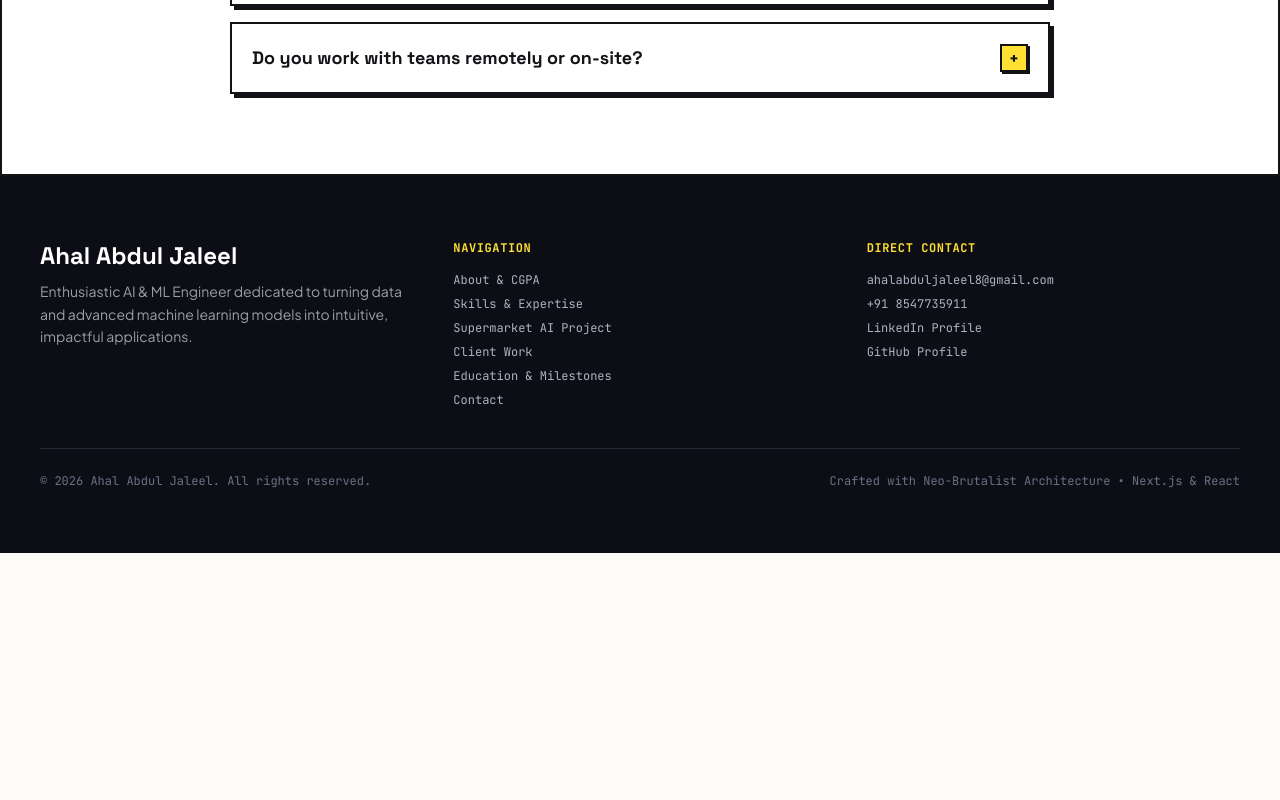
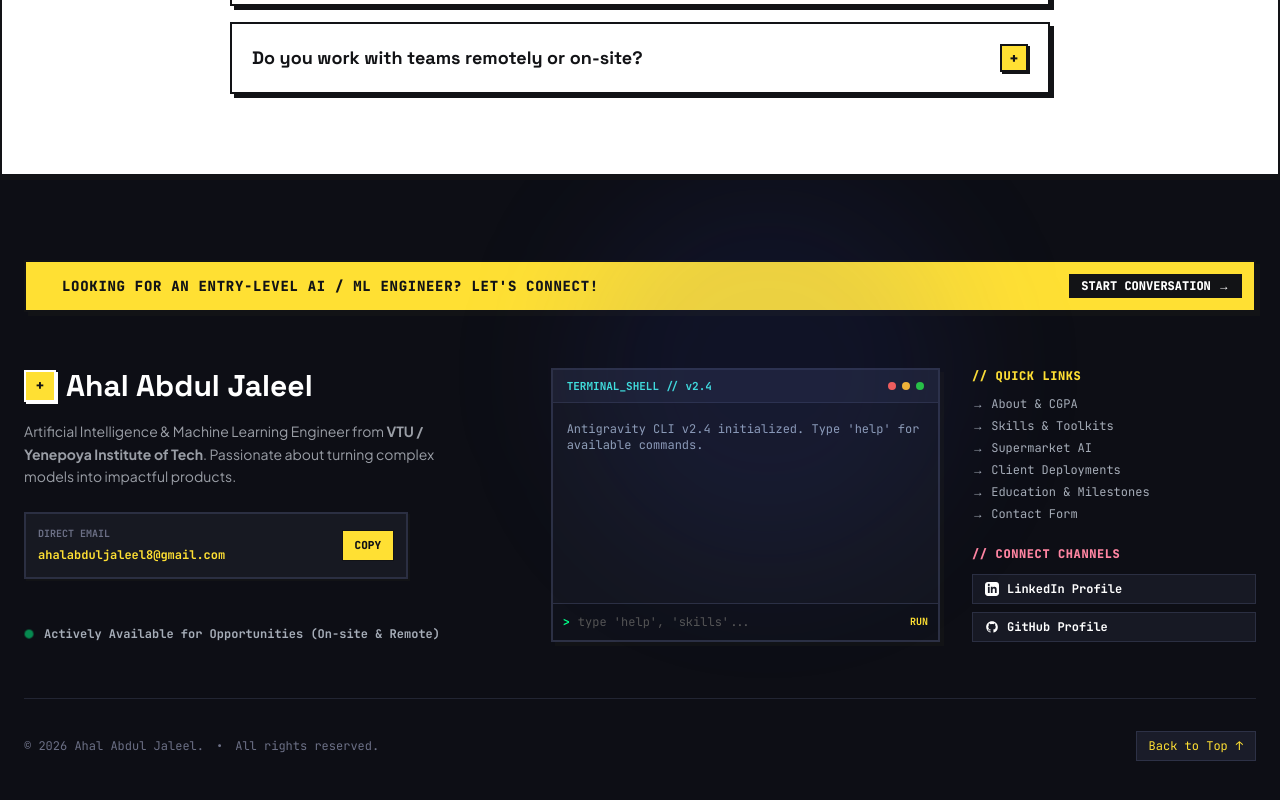
Before and after one commit to ahal0309/portfolio, a Next.js app: page / in a window 1280 px wide. Shown: the part 8621-9421 px from the top of the page. Before the commit the page ends 9174 px from the top, so only its background shows below. Built offline with nearby package versions, Linux system fonts and the light colour scheme.

Commit message:
feat: redesign footer with interactive developer terminal, one-click copy, and marquee call-to-action

```diff
--- a/src/app/page.tsx
+++ b/src/app/page.tsx
@@ -50,6 +50,46 @@ export default function Home() {
     subject: "",
     message: "",
   });
+
+  const [copiedEmail, setCopiedEmail] = useState(false);
+  const [terminalInput, setTerminalInput] = useState("");
+  const [terminalOutput, setTerminalOutput] = useState<string[]>([
+    "Antigravity CLI v2.4 initialized. Type 'help' for available commands.",
+  ]);
+
+  const handleTerminalSubmit = (e: React.FormEvent) => {
+    e.preventDefault();
+    const cmd = terminalInput.trim().toLowerCase();
+    if (!cmd) return;
+
+    let response = "";
+    if (cmd === "help") {
+      response = "Available: 'skills', 'projects', 'education', 'contact', 'clear'";
+    } else if (cmd === "skills") {
+      response = "ML, NLP, Generative AI (Gemini), Python, C++, Julia, R, Scikit-learn, React Native, MongoDB";
+    } else if (cmd === "projects") {
+      response = "Flagship: AI Dual Interface System for Supermarket • Client Deployments: Chai Days, Easy Support, Manasu, Afana's Angel";
+    } else if (cmd === "education") {
+      response = "B.E. in AI & ML @ Yenepoya Institute of Tech (VTU), Karnataka (CGPA: 8.0, 2027)";
+    } else if (cmd === "contact") {
+      response = "Email: ahalabduljaleel8@gmail.com | Phone: +91 8547735911 | GitHub: ahal0309";
+    } else if (cmd === "clear") {
+      setTerminalOutput([]);
+      setTerminalInput("");
+      return;
+    } else {
+      response = `Command '${cmd}' not recognized. Type 'help' for info.`;
+    }
+
+    setTerminalOutput((prev) => [...prev, `$ ${terminalInput}`, response]);
+    setTerminalInput("");
+  };
+
+  const copyEmailToClipboard = () => {
+    navigator.clipboard.writeText("ahalabduljaleel8@gmail.com");
+    setCopiedEmail(true);
+    setTimeout(() => setCopiedEmail(false), 2000);
+  };
 
   // Simulated retro OS / AI system boot sequence
   React.useEffect(() => {
@@ -1380,46 +1420,167 @@ export default function Home() {
         </div>
       </section>
 
-      {/* Footer */}
-      <footer className="bg-[#0D0E15] text-white py-16 px-6">
-        <div className="max-w-[1200px] mx-auto grid grid-cols-1 md:grid-cols-3 gap-10 pb-10 border-b border-[#282A3A]">
-          <div>
-            <h3 className="font-heading font-extrabold text-2xl mb-2 text-white">Ahal Abdul Jaleel</h3>
-            <p className="text-xs sm:text-sm text-[#9A9EA6] leading-relaxed max-w-sm">
-              Enthusiastic AI & ML Engineer dedicated to turning data and advanced machine learning models into intuitive, impactful applications.
-            </p>
+      {/* Innovative & Interactive Neo-Brutalist Footer */}
+      <footer className="bg-[#0D0E15] text-white pt-20 pb-12 px-6 border-t-4 border-[#121316] relative overflow-hidden">
+        {/* Subtle accent glow */}
+        <div className="absolute top-0 right-1/4 w-96 h-96 bg-[#3448C5]/10 rounded-full blur-3xl pointer-events-none"></div>
+
+        <div className="max-w-[1240px] mx-auto">
+          {/* Top Marquee-Style Banner */}
+          <div className="bg-[#FFE033] text-[#121316] border-2 border-[#121316] brutal-shadow p-3 mb-14 flex items-center justify-between flex-wrap gap-3">
+            <div className="flex items-center gap-3">
+              <span className="w-3 h-3 rounded-full bg-[#D94625] animate-ping inline-block"></span>
+              <span className="font-mono-code text-xs sm:text-sm font-extrabold uppercase tracking-wider">
+                LOOKING FOR AN ENTRY-LEVEL AI / ML ENGINEER? LET'S CONNECT!
+              </span>
+            </div>
+            <a
+              href="#contact"
+              className="font-mono-code text-xs font-black uppercase bg-[#121316] text-white px-3 py-1 hover:bg-[#3448C5] transition-colors"
+            >
+              Start Conversation &rarr;
+            </a>
           </div>
 
-          <div>
-            <h4 className="font-mono-code text-xs uppercase tracking-wider text-[#FFE033] mb-4 font-bold">
-              Navigation
-            </h4>
-            <ul className="space-y-2 font-mono-code text-xs text-[#AEB2C2]">
-              <li><a href="#about" className="hover:text-white hover:underline">About & CGPA</a></li>
-              <li><a href="#skills" className="hover:text-white hover:underline">Skills & Expertise</a></li>
-              <li><a href="#projects" className="hover:text-white hover:underline">Supermarket AI Project</a></li>
-              <li><a href="#client-work" className="hover:text-white hover:underline">Client Work</a></li>
-              <li><a href="#experience" className="hover:text-white hover:underline">Education & Milestones</a></li>
-              <li><a href="#contact" className="hover:text-white hover:underline">Contact</a></li>
-            </ul>
+          {/* Main Footer Interactive Grid */}
+          <div className="grid grid-cols-1 lg:grid-cols-12 gap-8 pb-14 border-b border-[#222533]">
+            {/* Col 1: Brand & One-Click Copy Badge (5 cols) */}
+            <div className="lg:col-span-5 flex flex-col justify-between">
+              <div>
+                <div className="flex items-center gap-2.5 mb-4">
+                  <div className="w-8 h-8 bg-[#FFE033] border-2 border-white flex items-center justify-center font-bold text-base text-[#121316] font-heading shadow-[2px_2px_0px_#FFF]">
+                    +
+                  </div>
+                  <h3 className="font-heading font-extrabold text-2xl sm:text-3xl text-white">
+                    Ahal Abdul Jaleel
+                  </h3>
+                </div>
+
+                <p className="text-sm text-[#9A9EA6] leading-relaxed max-w-md mb-6">
+                  Artificial Intelligence & Machine Learning Engineer from <strong>VTU / Yenepoya Institute of Tech</strong>. Passionate about turning complex models into impactful products.
+                </p>
+
+                {/* Interactive Copy Email Pill */}
+                <div className="bg-[#171922] border-2 border-[#2B2F42] p-3 inline-flex items-center justify-between gap-4 max-w-sm w-full brutal-shadow-sm">
+                  <div className="truncate">
+                    <span className="block font-mono-code text-[10px] text-[#6C7086] uppercase font-bold">Direct Email</span>
+                    <span className="font-mono-code text-xs text-[#FFE033] font-bold">ahalabduljaleel8@gmail.com</span>
+                  </div>
+                  <button
+                    onClick={copyEmailToClipboard}
+                    className="font-mono-code text-[11px] font-extrabold px-3 py-1.5 bg-[#FFE033] text-[#121316] border border-[#121316] hover:bg-white transition-all shrink-0"
+                  >
+                    {copiedEmail ? "COPIED! ✓" : "COPY"}
+                  </button>
+                </div>
+              </div>
+
+              {/* Status Badge */}
+              <div className="mt-8 flex items-center gap-2.5">
+                <span className="w-2.5 h-2.5 rounded-full bg-[#00FF88] status-dot-pulse"></span>
+                <span className="font-mono-code text-xs font-bold text-[#A6ADB8]">
+                  Actively Available for Opportunities (On-site & Remote)
+                </span>
+              </div>
+            </div>
+
+            {/* Col 2: Interactive Terminal Window (4 cols) */}
+            <div className="lg:col-span-4 bg-[#141620] border-2 border-[#2C3044] brutal-shadow overflow-hidden flex flex-col justify-between min-h-[260px]">
+              {/* Terminal Header */}
+              <div className="bg-[#1C1F2E] px-3.5 py-2 border-b border-[#2C3044] flex items-center justify-between font-mono-code text-[11px] text-[#A6ADB8] font-bold">
+                <span className="text-[#42E8E0]">TERMINAL_SHELL // v2.4</span>
+                <div className="flex gap-1.5">
+                  <span className="w-2 h-2 rounded-full bg-[#FF5F56] inline-block"></span>
+                  <span className="w-2 h-2 rounded-full bg-[#FFBD2E] inline-block"></span>
+                  <span className="w-2 h-2 rounded-full bg-[#27C93F] inline-block"></span>
+                </div>
+              </div>
+
+              {/* Terminal Logs */}
+              <div className="p-3.5 flex-1 font-mono-code text-xs overflow-y-auto max-h-48 space-y-1.5 text-[#CBD5E1]">
+                {terminalOutput.map((line, i) => (
+                  <div key={i} className={line.startsWith("$") ? "text-[#FFE033]" : "text-[#94A3B8]"}>
+                    {line}
+                  </div>
+                ))}
+              </div>
+
+              {/* Terminal Interactive Input */}
+              <form onSubmit={handleTerminalSubmit} className="p-2.5 bg-[#0F111A] border-t border-[#2C3044] flex items-center gap-2">
+                <span className="font-mono-code text-xs text-[#00FF88] font-bold">&gt;</span>
+                <input
+                  type="text"
+                  value={terminalInput}
+                  onChange={(e) => setTerminalInput(e.target.value)}
+                  placeholder="type 'help', 'skills'..."
+                  className="w-full bg-transparent font-mono-code text-xs text-white outline-none placeholder:text-[#555]"
+                />
+                <button type="submit" className="font-mono-code text-[10px] font-bold uppercase text-[#FFE033] hover:underline">
+                  RUN
+                </button>
+              </form>
+            </div>
+
+            {/* Col 3: Quick Navigation & Socials (3 cols) */}
+            <div className="lg:col-span-3 flex flex-col justify-between space-y-6">
+              <div>
+                <h4 className="font-mono-code text-xs uppercase tracking-wider text-[#FFE033] mb-3 font-extrabold flex items-center gap-2">
+                  <span>//</span> Quick Links
+                </h4>
+                <ul className="space-y-1.5 font-mono-code text-xs text-[#A6ADB8]">
+                  <li><a href="#about" className="hover:text-white hover:underline flex items-center gap-1.5">&rarr; About & CGPA</a></li>
+                  <li><a href="#skills" className="hover:text-white hover:underline flex items-center gap-1.5">&rarr; Skills & Toolkits</a></li>
+                  <li><a href="#projects" className="hover:text-white hover:underline flex items-center gap-1.5">&rarr; Supermarket AI</a></li>
+                  <li><a href="#client-work" className="hover:text-white hover:underline flex items-center gap-1.5">&rarr; Client Deployments</a></li>
+                  <li><a href="#experience" className="hover:text-white hover:underline flex items-center gap-1.5">&rarr; Education & Milestones</a></li>
+                  <li><a href="#contact" className="hover:text-white hover:underline flex items-center gap-1.5">&rarr; Contact Form</a></li>
+                </ul>
+              </div>
+
+              <div>
+                <h4 className="font-mono-code text-xs uppercase tracking-wider text-[#FF85A2] mb-3 font-extrabold flex items-center gap-2">
+                  <span>//</span> Connect Channels
+                </h4>
+                <div className="flex flex-col gap-2">
+                  <a
+                    href="https://www.linkedin.com/in/ahal-abdul-jaleel"
+                    target="_blank"
+                    rel="noreferrer"
+                    className="inline-flex items-center gap-2 bg-[#171924] border border-[#2B2F42] px-3 py-1.5 font-mono-code text-xs font-bold text-white hover:bg-[#FFE033] hover:text-[#121316] hover:border-[#121316] transition-all"
+                  >
+                    <LinkedinIcon className="w-3.5 h-3.5" />
+                    LinkedIn Profile
+                  </a>
+                  <a
+                    href="https://github.com/ahal0309"
+                    target="_blank"
+                    rel="noreferrer"
+                    className="inline-flex items-center gap-2 bg-[#171924] border border-[#2B2F42] px-3 py-1.5 font-mono-code text-xs font-bold text-white hover:bg-[#FFE033] hover:text-[#121316] hover:border-[#121316] transition-all"
+                  >
+                    <GithubIcon className="w-3.5 h-3.5" />
+                    GitHub Profile
+                  </a>
+                </div>
+              </div>
+            </div>
           </div>
 
-          <div>
-            <h4 className="font-mono-code text-xs uppercase tracking-wider text-[#FFE033] mb-4 font-bold">
-              Direct Contact
-            </h4>
-            <ul className="space-y-2 font-mono-code text-xs text-[#AEB2C2]">
-              <li><a href="mailto:ahalabduljaleel8@gmail.com" className="hover:text-white hover:underline">ahalabduljaleel8@gmail.com</a></li>
-              <li><a href="tel:+918547735911" className="hover:text-white hover:underline">+91 8547735911</a></li>
-              <li><a href="https://www.linkedin.com/in/ahal-abdul-jaleel" target="_blank" rel="noreferrer" className="hover:text-white hover:underline">LinkedIn Profile</a></li>
-              <li><a href="https://github.com/ahal0309" target="_blank" rel="noreferrer" className="hover:text-white hover:underline">GitHub Profile</a></li>
-            </ul>
+          {/* Bottom Bar with Back to Top */}
+          <div className="pt-8 flex flex-col sm:flex-row items-center justify-between font-mono-code text-xs text-[#6C7086] gap-4">
+            <div className="flex items-center gap-3">
+              <span>&copy; 2026 Ahal Abdul Jaleel.</span>
+              <span className="hidden sm:inline">&bull;</span>
+              <span>All rights reserved.</span>
+            </div>
+
+            <button
+              onClick={() => window.scrollTo({ top: 0, behavior: "smooth" })}
+              className="inline-flex items-center gap-2 bg-[#1A1C29] border border-[#2D3146] px-3 py-1.5 text-xs text-[#FFE033] hover:text-white hover:border-[#FFE033] transition-all"
+            >
+              <span>Back to Top</span>
+              <span>&uarr;</span>
+            </button>
           </div>
-        </div>
-
-        <div className="max-w-[1200px] mx-auto pt-6 flex flex-col sm:flex-row items-center justify-between font-mono-code text-xs text-[#6C7086] gap-3">
-          <div>&copy; 2026 Ahal Abdul Jaleel. All rights reserved.</div>
-          <div>Crafted with Neo-Brutalist Architecture &bull; Next.js & React</div>
         </div>
       </footer>
     </main>
```
